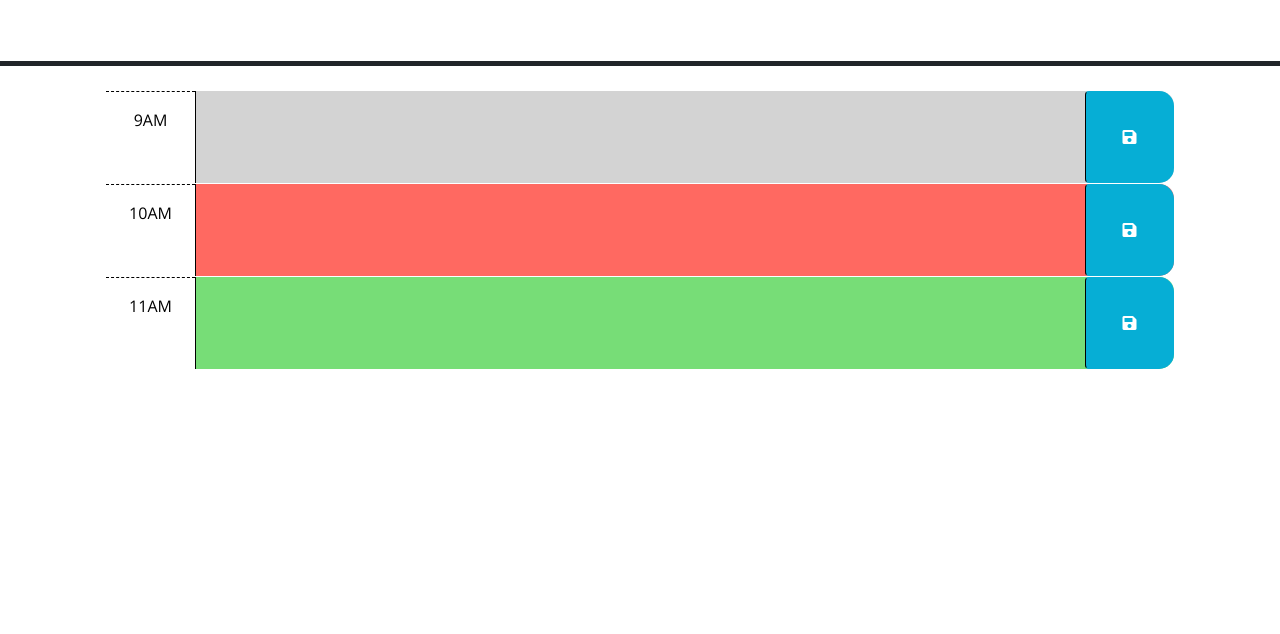
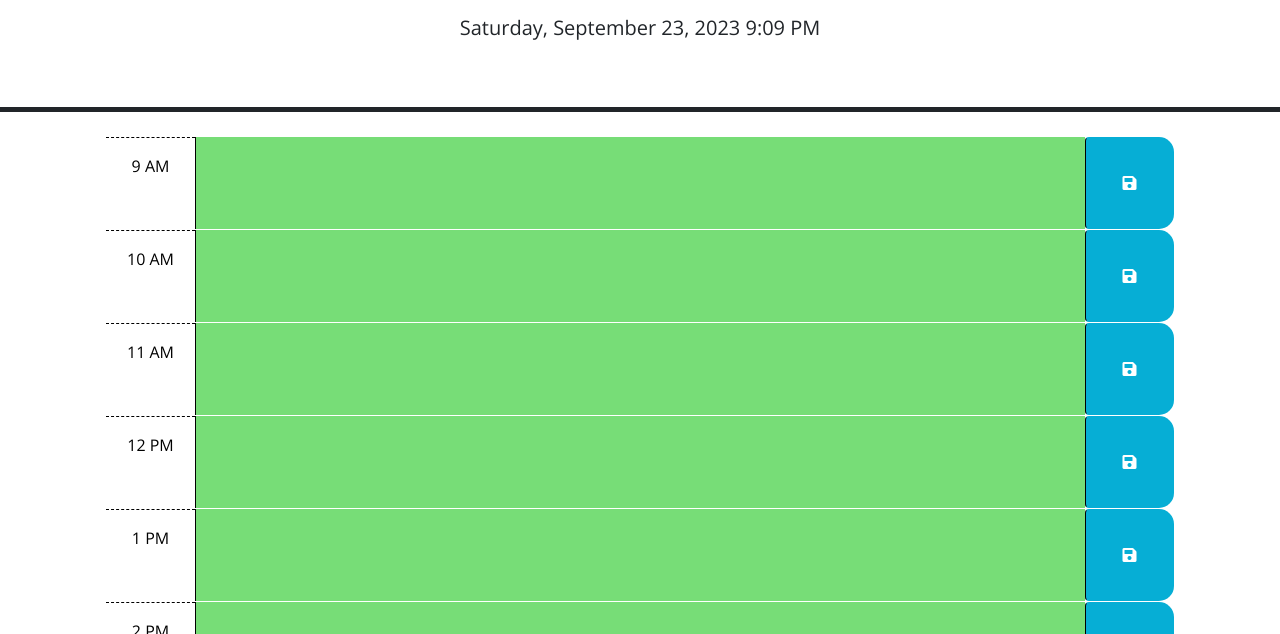
Before and after one commit to RickiBobbii/m5-challenge, a plain HTML site: page index.html in a window 1280 px wide. Shown: the part 166-800 px from the top of the page. Drawn offline with nearby package versions, Linux system fonts and the light colour scheme.

Commit message:
added current date and time, and 9a-5p divs

```diff
--- a/index.html
+++ b/index.html
@@ -40,31 +40,31 @@
         -->
 
       <!-- Example of a past time block. The "past" class adds a gray background color. -->
-      <div id="hour-9" class="row time-block past">
+      <!-- <div id="hour-9" class="row time-block past">
         <div class="col-2 col-md-1 hour text-center py-3">9AM</div>
         <textarea class="col-8 col-md-10 description" rows="3"> </textarea>
         <button class="btn saveBtn col-2 col-md-1" aria-label="save">
           <i class="fas fa-save" aria-hidden="true"></i>
         </button>
-      </div>
+      </div> -->
 
       <!-- Example of a a present time block. The "present" class adds a red background color. -->
-      <div id="hour-10" class="row time-block present">
+      <!-- <div id="hour-10" class="row time-block present">
         <div class="col-2 col-md-1 hour text-center py-3">10AM</div>
         <textarea class="col-8 col-md-10 description" rows="3"> </textarea>
         <button class="btn saveBtn col-2 col-md-1" aria-label="save">
           <i class="fas fa-save" aria-hidden="true"></i>
         </button>
-      </div>
+      </div> -->
 
       <!-- Example of a future time block. The "future" class adds a green background color. -->
-      <div id="hour-11" class="row time-block future">
+      <!-- <div id="hour-11" class="row time-block future">
         <div class="col-2 col-md-1 hour text-center py-3">11AM</div>
         <textarea class="col-8 col-md-10 description" rows="3"> </textarea>
         <button class="btn saveBtn col-2 col-md-1" aria-label="save">
           <i class="fas fa-save" aria-hidden="true"></i>
         </button>
-      </div>
+      </div> -->
 
     <script src="https://code.jquery.com/jquery-3.4.1.min.js"></script>
     <script
--- a/script.js
+++ b/script.js
@@ -1,7 +1,10 @@
 // Wrap all code that interacts with the DOM in a call to jQuery to ensure that
 // the code isn't run until the browser has finished rendering all the elements
 // in the html.
-$(function () {
+document.addEventListener('DOMContentLoaded', function() {
+
+  //$(function () {
+
   // TODO: Add a listener for click events on the save button. This code should
   // use the id in the containing time-block as a key to save the user input in
   // local storage. HINT: What does `this` reference in the click listener
@@ -14,10 +17,87 @@ $(function () {
   // attribute of each time-block be used to conditionally add or remove the
   // past, present, and future classes? How can Day.js be used to get the
   // current hour in 24-hour time?
-  //
+
+//function to display day and time on top of page
+var today = dayjs();
+var currentTime = today.format('dddd, MMMM D, YYYY h:mm A');
+
+function updateTime(){
+    currentTime = dayjs().format('dddd, MMMM D, YYYY h:mm A');
+    $('#currentDay').text(currentTime);
+}
+setInterval(updateTime, 1000);
+updateTime();
+
+// var container = document.querySelector('.container-lg');
+// var divHour = document.querySelector('#hour-11');
+// for (var i = 0; i <= 9; i++) {
+//   var cloneDiv = divHour.cloneNode(true);
+//   cloneDiv.id = 'hour-' = i;
+//   container.appendChild(cloneDiv);
+// }
+
+// Container element for 9a-5p divs
+var container = document.querySelector('.container-lg');
+
+// Create 9 identical divs
+for (i = 0; i < 9; i++) {
+  // row for div
+  var row = document.createElement('div');
+  row.classList.add('row');
+
+  // Time block column
+  var timeBlock = document.createElement('div');
+  timeBlock.classList.add('col-2', 'col-md-1', 'hour', 'text-center', 'py-3');
+    if (i >= 0 && i <=2) {
+      timeBlock.textContent = i + 9 + ' AM';
+    }else if (i >3 && i <= 12){
+      timeBlock.textContent = i - 3 + ' PM';
+    }else if (i == 3){
+      timeBlock.textContent = i + 9 + ' PM';
+    };
+
+  // Textarea column
+  var textArea = document.createElement('textarea');
+  textArea.classList.add('col-8', 'col-md-10', 'description', 'future');
+  //TODOS add conditional for past, present, future
+  textArea.rows = 3;
+
+  // Button column
+  var saveBtn = document.createElement('button');
+  saveBtn.classList.add('btn', 'saveBtn', 'col-2', 'col-md-1');
+  saveBtn.setAttribute('aria-label', 'save');
+  // Icon element
+  var icon = document.createElement('i');
+  icon.classList.add('fas', 'fa-save');
+  icon.setAttribute('aria-hidden', 'true');
+  //Append icon to button
+  saveBtn.appendChild(icon);
+
+  // Append all in order
+  row.appendChild(timeBlock);
+  row.appendChild(textArea);
+  row.appendChild(saveBtn);
+
+  container.appendChild(row);
+}
+
+document.body.appendChild(container);
+
+//<div id="hour-9" class="row time-block past">
+/* <div class="col-2 col-md-1 hour text-center py-3">9AM</div>
+<textarea class="col-8 col-md-10 description" rows="3"> </textarea>
+<button class="btn saveBtn col-2 col-md-1" aria-label="save">
+  <i class="fas fa-save" aria-hidden="true"></i>
+</button>
+</div> */
+
   // TODO: Add code to get any user input that was saved in localStorage and set
   // the values of the corresponding textarea elements. HINT: How can the id
   // attribute of each time-block be used to do this?
   //
   // TODO: Add code to display the current date in the header of the page.
+//});
+
+
 });
```
